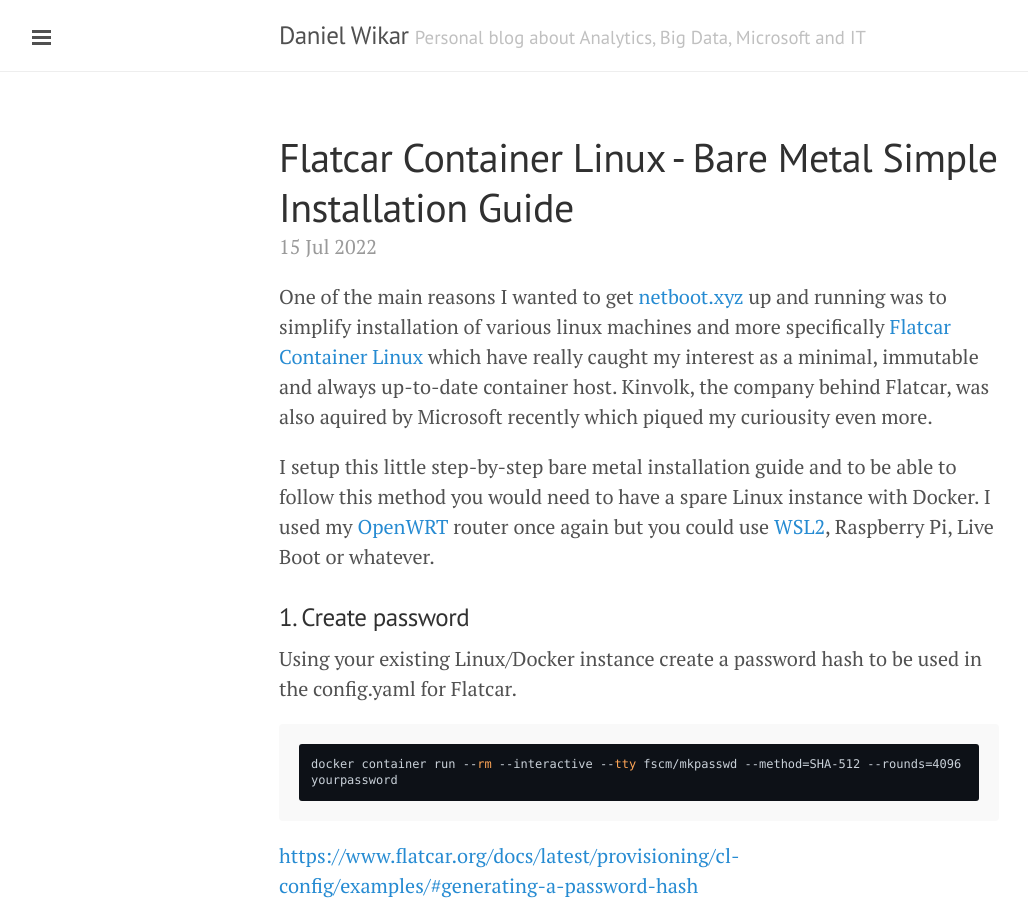
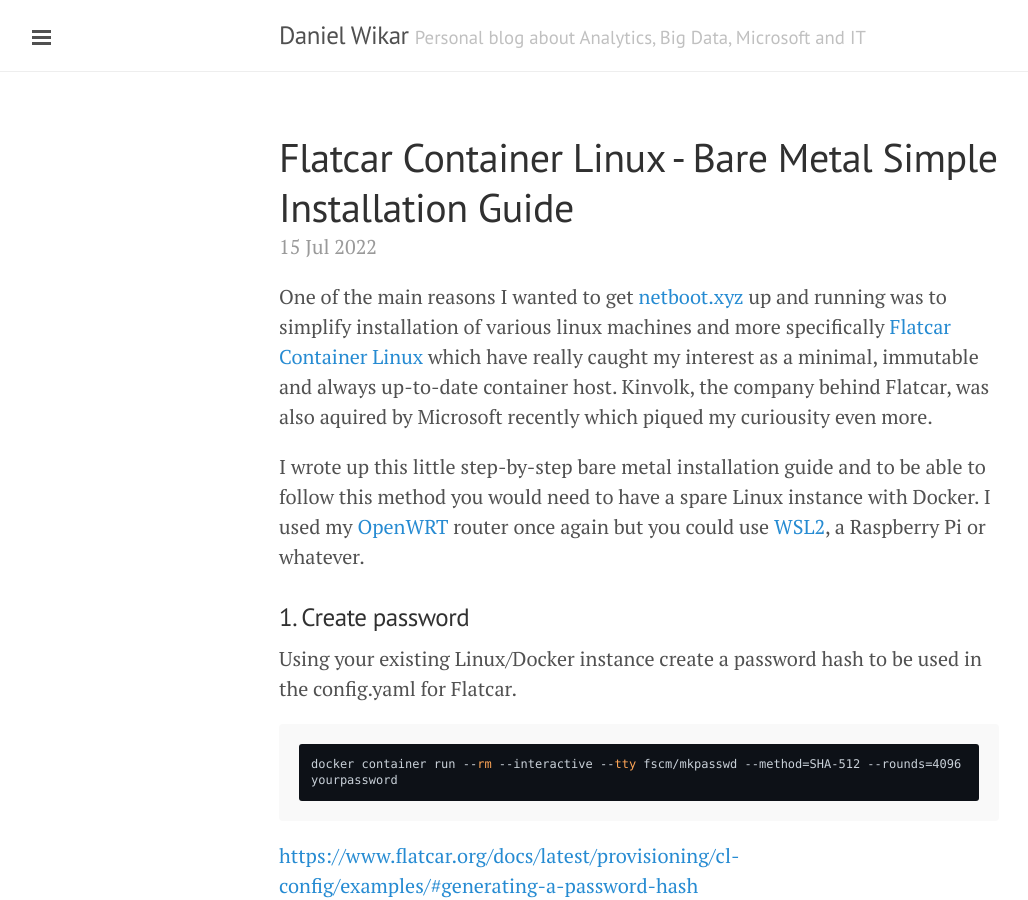
Before and after one commit to wikar/wikar.github.io, a Jekyll site: the page built from _posts/2022-07-15-flatcar-bare-metal-simple-installation-guide.markdown, in a window 1280 px wide and 900 px high. Shown: the whole window, without its empty margins (1-1029 px from the left). Built offline with Jekyll 4.4.1, drawn with Linux system fonts in a browser that asks for light colours; nearby versions of some CDN libraries; comment, search, counter and statistics services are not loaded.

Commit message:
Phrasing

```diff
--- a/_posts/2022-07-15-flatcar-bare-metal-simple-installation-guide.markdown
+++ b/_posts/2022-07-15-flatcar-bare-metal-simple-installation-guide.markdown
@@ -8,7 +8,7 @@
 
 One of the main reasons I wanted to get [netboot.xyz](https://netboot.xyz/) up and running was to simplify installation of various linux machines and more specifically [Flatcar Container Linux](https://flatcar-linux.org/) which have really caught my interest as a minimal, immutable and always up-to-date container host. Kinvolk, the company behind Flatcar, was also aquired by Microsoft recently which piqued my curiousity even more.
 
-I setup this little step-by-step bare metal installation guide and to be able to follow this method you would need to have a spare Linux instance with Docker. I used my [OpenWRT](https://openwrt.org/) router once again but you could use [WSL2](https://docs.microsoft.com/en-us/windows/wsl/install), Raspberry Pi, Live Boot or whatever.
+I wrote up this little step-by-step bare metal installation guide and to be able to follow this method you would need to have a spare Linux instance with Docker. I used my [OpenWRT](https://openwrt.org/) router once again but you could use [WSL2](https://docs.microsoft.com/en-us/windows/wsl/install), a Raspberry Pi or whatever.
 
 ### 1. Create password
 
```
